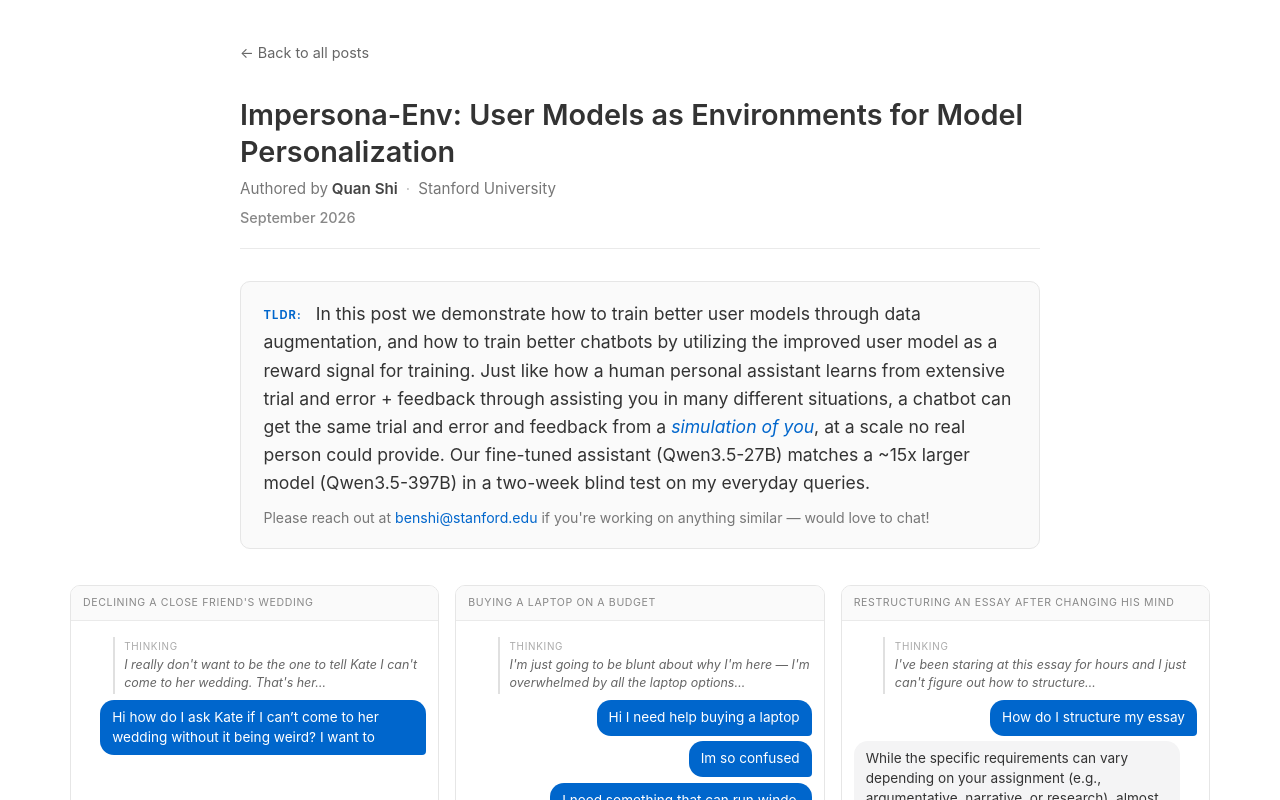
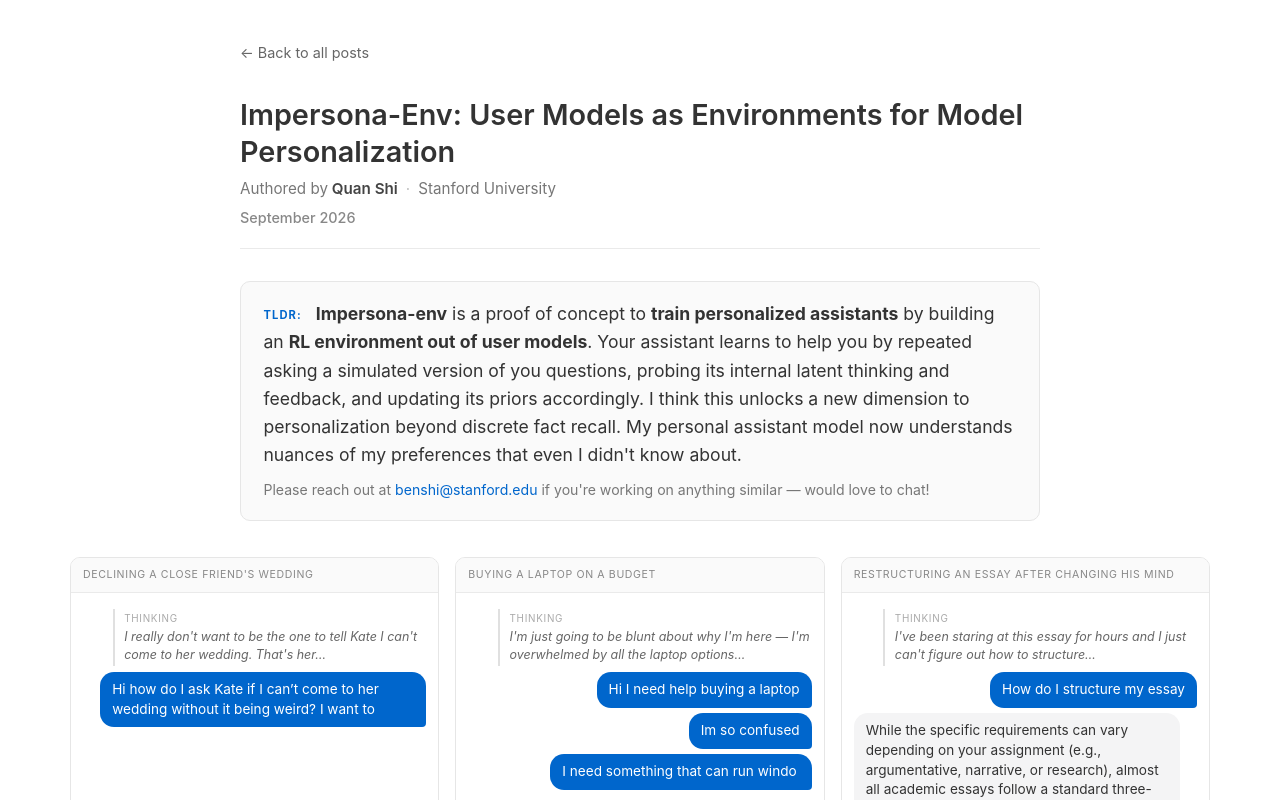
Before and after one commit to benshi34/benshi34.github.io, a React (Create React App) app: page /#/blog/impersona-env in a window 1280 px wide. Shown: the top 800 px of the page. Built offline with nearby package versions, Linux system fonts and the light colour scheme.

Commit message:
New TLDR for the blog post

```diff
--- a/src/posts/impersona-env.js
+++ b/src/posts/impersona-env.js
@@ -24,7 +24,7 @@
   affiliation: 'Stanford University',
   date: 'September 2026',
   description:
-    'In this post we demonstrate how to train better user models through data augmentation, and how to train better chatbots by utilizing the improved user model as a reward signal for training.',
+    'Impersona-env is a proof of concept to train personalized assistants by building an RL environment out of user models.',
 };
 
 const REFS = {
@@ -70,15 +70,15 @@
       <div className="post-tldr">
         <p className="post-tldr-body">
           <span className="post-tldr-label">TLDR:</span>{' '}
-          In this post we demonstrate how to train better user models through
-          data augmentation, and how to train better chatbots by utilizing the
-          improved user model as a reward signal for training. Just like how a
-          human personal assistant learns from extensive trial and error +
-          feedback through assisting you in many different situations, a
-          chatbot can get the same trial and error and feedback from a{' '}
-          <em>simulation of you</em>, at a scale no real person could provide.
-          Our fine-tuned assistant (Qwen3.5-27B) matches a ~15x larger model
-          (Qwen3.5-397B) in a two-week blind test on my everyday queries.
+          <strong>Impersona-env</strong> is a proof of concept to{' '}
+          <strong>train personalized assistants</strong>{' '}
+          by building an <strong>RL environment out of user models</strong>. Your assistant
+          learns to help you by repeated asking a simulated version of you
+          questions, probing its internal latent thinking and feedback, and
+          updating its priors accordingly. I think this unlocks a new dimension
+          to personalization beyond discrete fact recall. My personal assistant
+          model now understands nuances of my preferences that even I didn't
+          know about.
         </p>
         <p className="post-tldr-contact">
           Please reach out at{' '}
```
